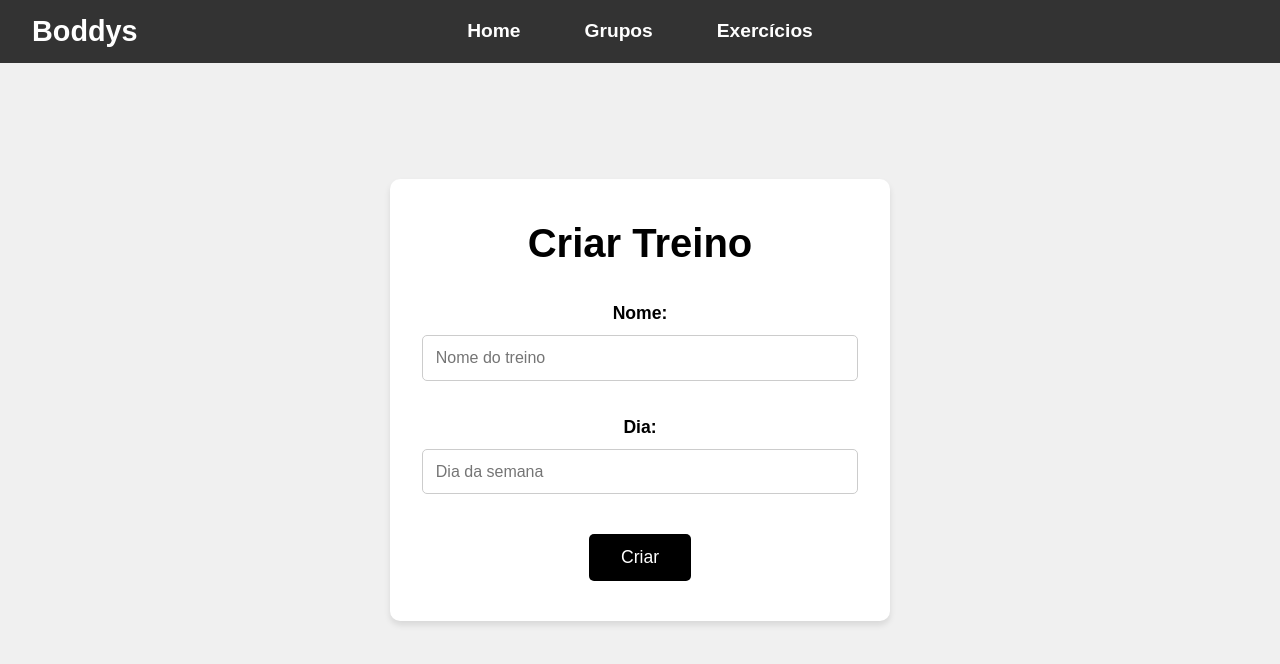
After one commit to Bruno-Volpe/lina-trab-final, a Django app: page /workouts/criar/ in a window 1280 px wide. The commit adds this page. Shown: the top 664 px of the page. Run offline with Django 5.2, Linux system fonts and the light colour scheme; a user stored in the database is signed in.

Commit message:
feat: new workouts

```diff
--- a/boddys_project/templates/base.html
+++ b/boddys_project/templates/base.html
@@ -294,7 +294,7 @@
         <ul>
             <li><a href="{% url 'home' %}">Home</a></li>
             <li><a href="{% url 'listar_grupos' %}">Grupos</a></li>
-            {% comment %} <li><a href="{% url 'exercicios' %}">Exercícios</a></li> {% endcomment %}
+            <li><a href="{% url 'listar_treinos' %}">Exercícios</a></li>
         </ul>
     </nav>
     <div class="container">
--- a/boddys_project/urls.py
+++ b/boddys_project/urls.py
@@ -6,4 +6,5 @@ urlpatterns = [
     path('', include('core.urls')),          # Página inicial
     path('users/', include('users.urls')),    # Autenticação
     path('groups/', include('groups.urls')),  # Grupos
+    path('workouts/', include('workouts.urls')), # Treinos
 ]
--- /dev/null
+++ b/workouts/forms.py
@@ -0,0 +1,11 @@
+from django import forms
+from .models import Treino
+
+class TreinoForm(forms.ModelForm):
+    class Meta:
+        model = Treino
+        fields = ['nome', 'dia']
+        widgets = {
+            'nome': forms.TextInput(attrs={'placeholder': 'Nome do treino'}),
+            'dia': forms.TextInput(attrs={'placeholder': 'Dia da semana'})
+        }
--- a/workouts/models.py
+++ b/workouts/models.py
@@ -1,16 +1,25 @@
 from django.db import models
+from django.conf import settings
 
 class Exercicio(models.Model):
     nome = models.CharField(max_length=255)
     equipamento = models.CharField(max_length=255, null=True, blank=True)
-    tipo = models.CharField(max_length=50)  # ex: 'musculacao' ou 'cardio'
+    tipo = models.CharField(max_length=50)  # 'musculacao' ou 'cardio'
 
     def __str__(self):
         return self.nome
 
 class Treino(models.Model):
     nome = models.CharField(max_length=255)
-    dia = models.CharField(max_length=50)  # Por ex: 'Segunda', 'Terça', etc.
+    dia = models.CharField(max_length=50)
+    usuario = models.ForeignKey(
+    settings.AUTH_USER_MODEL,
+    on_delete=models.CASCADE,
+    related_name='treinos',
+    null=True,
+    blank=True
+)
+
 
     def __str__(self):
         return f"{self.nome} ({self.dia})"
--- /dev/null
+++ b/workouts/templates/workouts/criar_treino.html
@@ -0,0 +1,12 @@
+{% extends 'base.html' %}
+
+{% block title %}Criar Treino{% endblock title %}
+
+{% block content %}
+<h1>Criar Treino</h1>
+<form method="post">
+    {% csrf_token %}
+    {{ form.as_p }}
+    <button type="submit">Criar</button>
+</form>
+{% endblock content %}
--- /dev/null
+++ b/workouts/urls.py
@@ -0,0 +1,7 @@
+from django.urls import path
+from .views import criar_treino_view, listar_treinos_view
+
+urlpatterns = [
+    path('criar/', criar_treino_view, name='criar_treino'),
+    path('', listar_treinos_view, name='listar_treinos'),
+]
--- a/workouts/views.py
+++ b/workouts/views.py
@@ -1,3 +1,22 @@
-from django.shortcuts import render
+from django.shortcuts import render, redirect
+from django.contrib.auth.decorators import login_required
+from .forms import TreinoForm
+from .models import Treino
 
-# Create your views here.
+@login_required
+def criar_treino_view(request):
+    if request.method == 'POST':
+        form = TreinoForm(request.POST)
+        if form.is_valid():
+            treino = form.save(commit=False)
+            treino.usuario = request.user
+            treino.save()
+            return redirect('listar_treinos')
+    else:
+        form = TreinoForm()
+    return render(request, 'workouts/criar_treino.html', {'form': form})
+
+@login_required
+def listar_treinos_view(request):
+    treinos = Treino.objects.filter(usuario=request.user)
+    return render(request, 'workouts/listar_treinos.html', {'treinos': treinos})
```
Also changed, not shown: workouts/templates/workouts/listar_treinos.html (added, +13 -0 lines), db.sqlite3, workouts/migrations/0002_treino_usuario.py (added).
